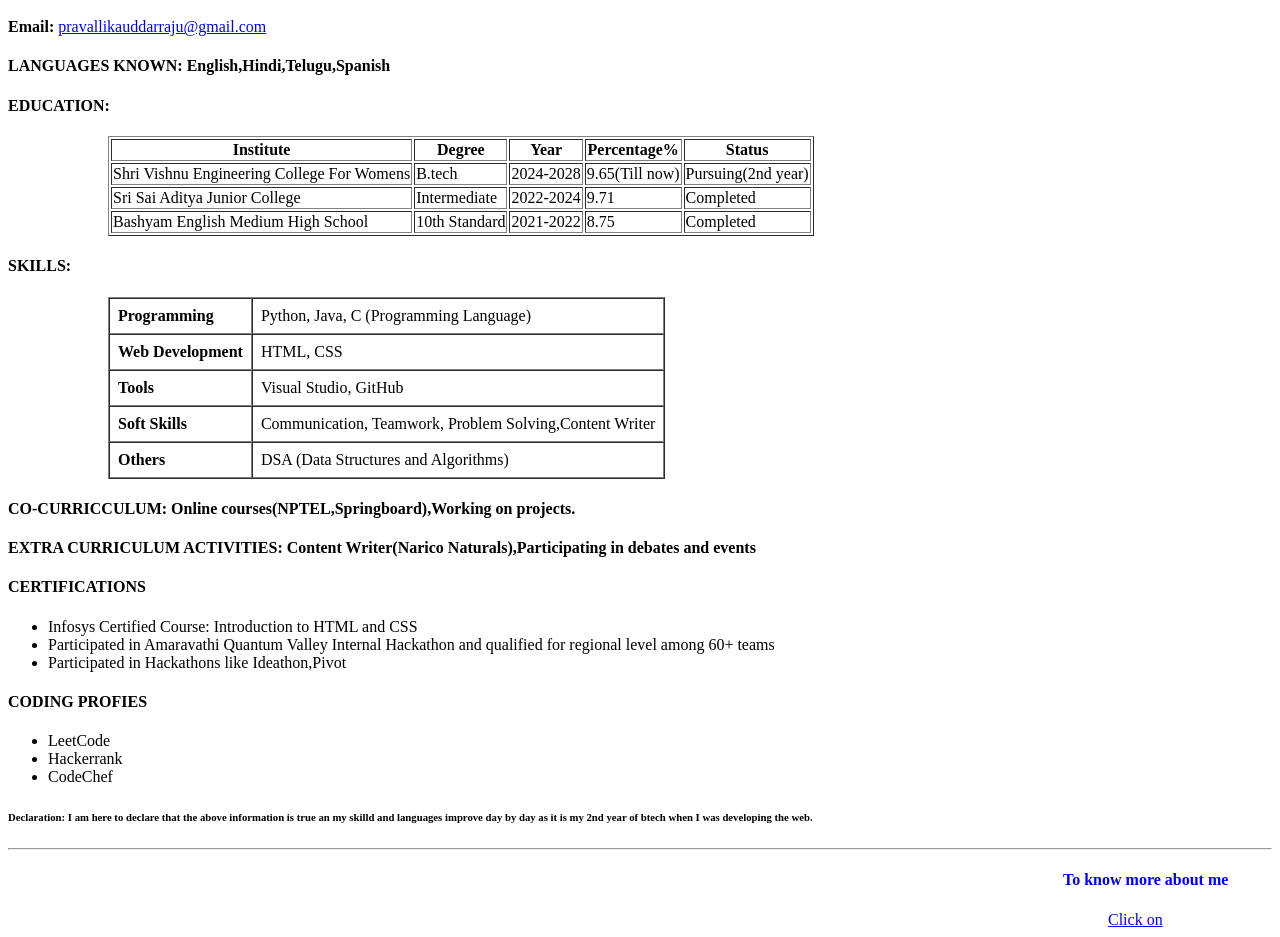
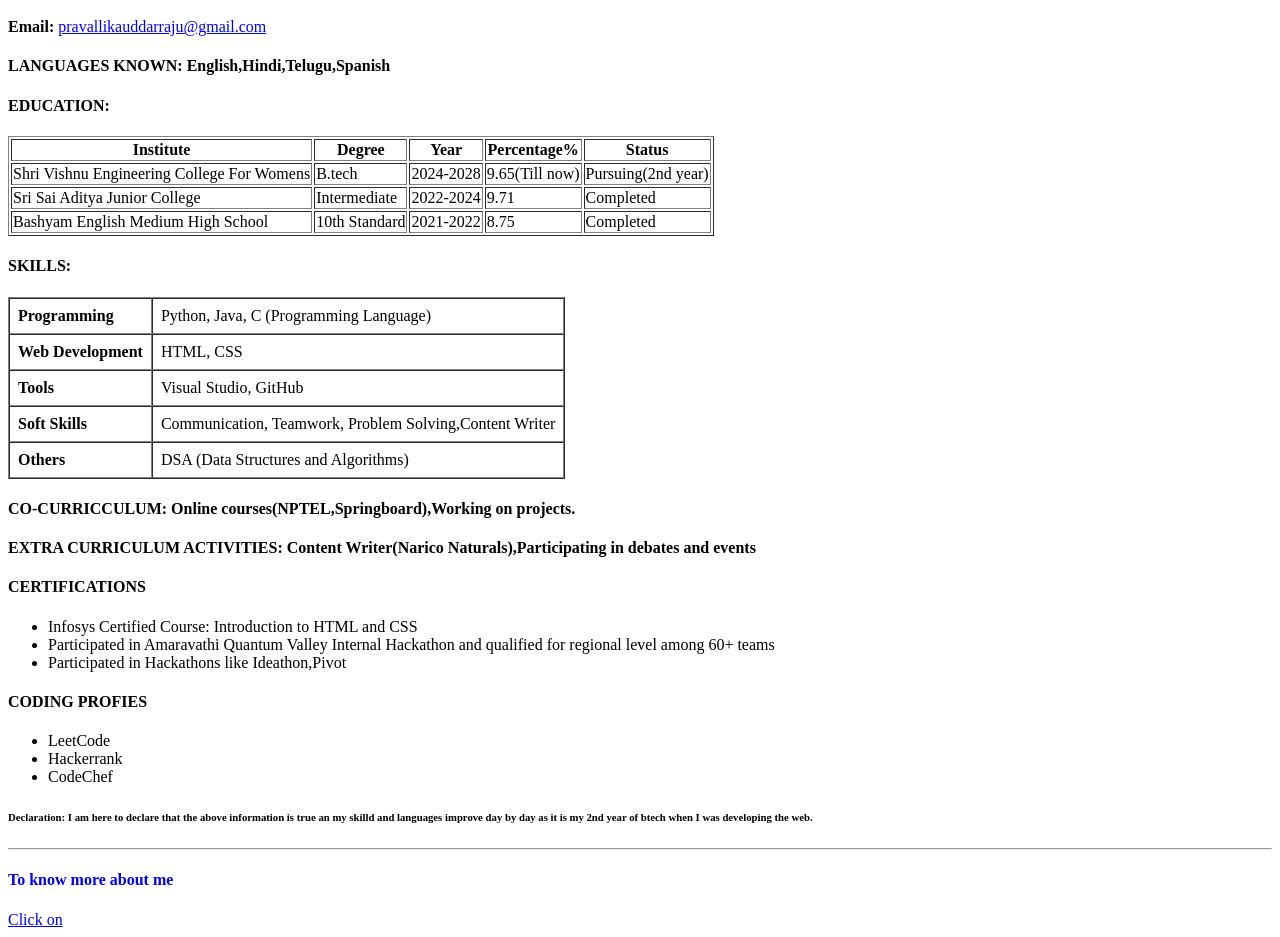
Before and after one commit to Pravallika11112345678/Mywebsite, a plain HTML site: page index.html in a window 1280 px wide. Shown: the part 242-1179 px from the top of the page. Drawn offline with Linux system fonts and the light colour scheme.

Commit message:
Update index.html

```diff
--- a/index.html
+++ b/index.html
@@ -7,15 +7,11 @@
             color: blue;
             text-align: center;
         }
-        </style>
-        <style>
             table {
                 color: black;
-                margin-left: 100px;
-                margin-right: 1px;
+                margin-left: 100;
+                margin-right: 1;
             }
-        </style>
-    <style>
         a{
             color: blue;
         }
@@ -106,8 +102,8 @@
    </ul>
    <h6>Declaration: I am here to declare that the above information is true an my skilld and languages improve day by day as it is my 2nd year of btech when I was developing the web.</h6>
         <hr>
-    <h4 style="color: blue;margin-left: 1055px">To know more about me</h4>
-   <a href="pravallika.html" style="color: blue; margin-left: 1100px; display: inline-block;">
+    <h4 style="color: blue;margin-left: 1055">To know more about me</h4>
+   <a href="pravallika.html" style="color: blue; margin-left: 1100; display: inline-block;">
   Click on
 </a>
     </body>
```
